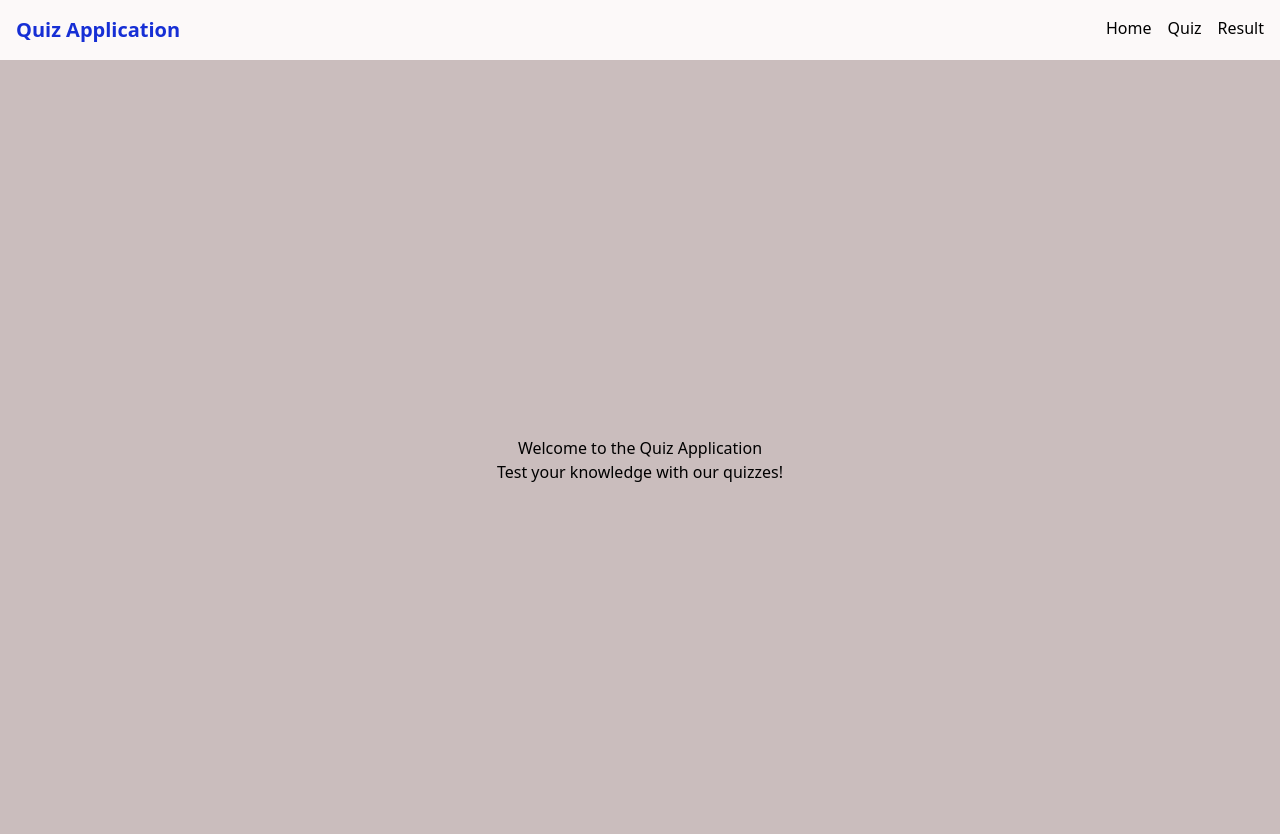
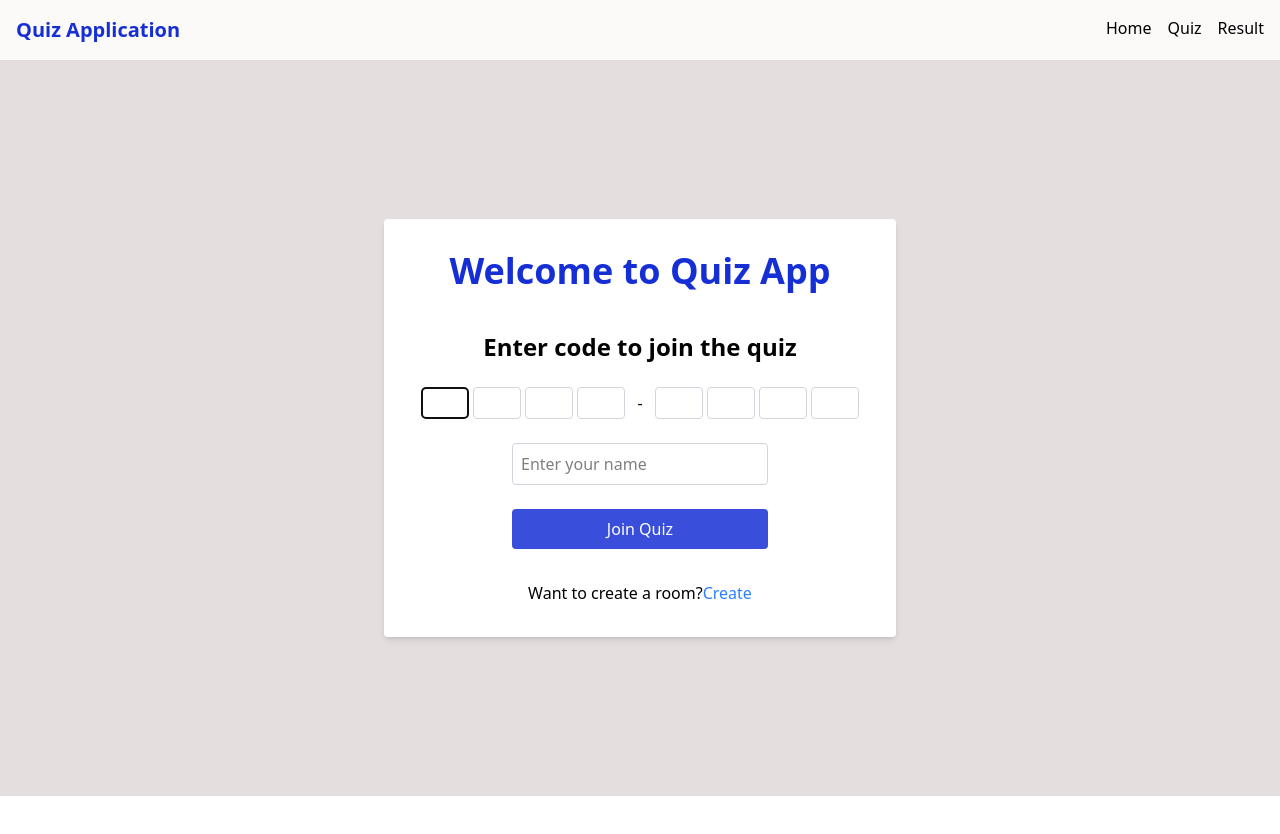
Before and after one commit to GP8-Gokul/Quiz-Application, a React (Vite) app in the folder frontend/Quiz-App/: page / in a window 1280 px wide. Shown: the top 834 px of the page. After the commit the page ends 800 px from the top, so only its background shows below. Built offline with nearby package versions, Linux system fonts and the light colour scheme.

Commit message:
feat: enhance LandingPage with quiz code input and user name functionality; add error handling and navigation

```diff
--- a/frontend/Quiz-App/src/pages/LandingPage.jsx
+++ b/frontend/Quiz-App/src/pages/LandingPage.jsx
@@ -1,10 +1,133 @@
-import Header from "../components/Header";
+import { Link, useNavigate } from "react-router-dom";
+import { ROUTES } from "../routes/routes";
+import { useEffect, useRef, useState } from "react";
 
 export default function LandingPage() {
+
+  const navigate = useNavigate()
+
+  const [code,setCode] = useState(['','','','','','','',''])
+  const codeRefs = useRef([])
+  const nameRef = useRef(null)
+
+  const [showCodeError, setShowCodeError] = useState(false)
+  const [codeError,setCodeError] = useState('')
+
+  useEffect(() => {
+    codeRefs.current[0].focus()
+  }, [])
+
+  const handleCodeChange = (e, idx) => {
+    if(isNaN(e.target.value) || e.target.value.length > 1) {
+      setCodeError('Please enter a valid digit')
+      setShowCodeError(true)
+      setTimeout(() => {
+        setShowCodeError(false)
+      }, 5000)
+      e.target.value = ''
+      return;
+    }
+    else{
+      setShowCodeError(false)
+    }
+    const newCode = [...code]
+    newCode[idx] = e.target.value
+    setCode(newCode)
+    if (e.target.value){
+      if (idx < code.length - 1) {
+        codeRefs.current[idx+1].focus()
+      }
+      else{
+        codeRefs.current[code.length - 1].blur()
+        nameRef.current.focus()
+      }
+    }
+  }
+
+  const handleKeyDown = (e, idx) => {
+    if (e.key === "Backspace" && !code[idx]) {
+      codeRefs.current[idx - 1].focus()
+    }
+  }
+
+  const handleJoinQuiz = () => {
+    const quizCode = code.join("")
+    console.log(quizCode)
+    const userName = nameRef.current.value
+
+    if (quizCode.length === 8 && userName) {
+      navigate(ROUTES.QUIZ_PAGE)
+    } else {
+      if (quizCode.length !== 8) {
+        setCodeError('Please enter a valid quiz code')
+      }
+      if (!userName) {
+        setCodeError('Please enter your name')
+      }
+      setShowCodeError(true)
+      setTimeout(() => {
+        setShowCodeError(false)
+      }, 5000)
+    }
+  };
+
   return (
-    <div className="flex flex-col items-center justify-center min-h-screen bg-[#bbababc7]">
-      <h1>Welcome to the Quiz Application</h1>
-      <p>Test your knowledge with our quizzes!</p>
+    <div className="flex flex-col items-center justify-center min-h-[calc(100vh-64px)] bg-[#bbabab63]">
+      {showCodeError && (
+        <div className=" text-red-600 p-2 rounded , mb-10">
+          {codeError}
+        </div>
+      )}
+      <div className="bg-white p-8 rounded shadow-md w-full max-w-[95vw] md:max-w-[40vw] text-center flex flex-col items-center gap-2">
+        <h1 className="text-4xl font-bold text-[#162fd5] mb-8">
+          Welcome to Quiz App
+        </h1>
+        <h1 className="text-2xl font-bold text-[#010101] mb-4">
+          Enter code to join the quiz
+        </h1>
+        <div className="flex flex-wrap gap-1 mb-4">
+          {code.map((digit, idx) => (
+            <span key={idx}>
+              <input
+                ref={e => codeRefs.current[idx] = e}
+                type="text"
+                inputMode="numeric"
+                value={digit}
+                onKeyDown={e => handleKeyDown(e, idx)}
+                onChange={(e) => handleCodeChange(e, idx)}
+                className="p-2 border border-gray-300 rounded w-7 h-8  md:w-12 text-center hover:border-blue-500"
+              />
+              {idx == 3 ? <span className="mx-2"> -</span> : null}
+            </span>
+          ))}
+        </div>
+        <input
+          type="text"
+          ref = {nameRef}
+          placeholder="Enter your name"
+          onKeyDown={e => {
+            if (e.key === "Enter") {
+              handleJoinQuiz();
+            }
+          }}
+          className="p-2 border border-gray-300 rounded w-[60vw] md:w-[20vw] "
+        />
+        <button
+          className="mt-4 p-2 bg-[#162fd5d8] text-white rounded w-[60vw] md:w-[20vw]"
+          onClick={handleJoinQuiz}
+        >
+            Join Quiz
+        </button>
+
+        <p className="text-black mt-6">
+          Want to create a room?
+          <Link to={ROUTES.AUTH_PAGE}
+            className="text-blue-500 hover:underline"
+          >
+            Create
+          </Link>
+        </p>
+      </div>
     </div>
   )
 }
```
